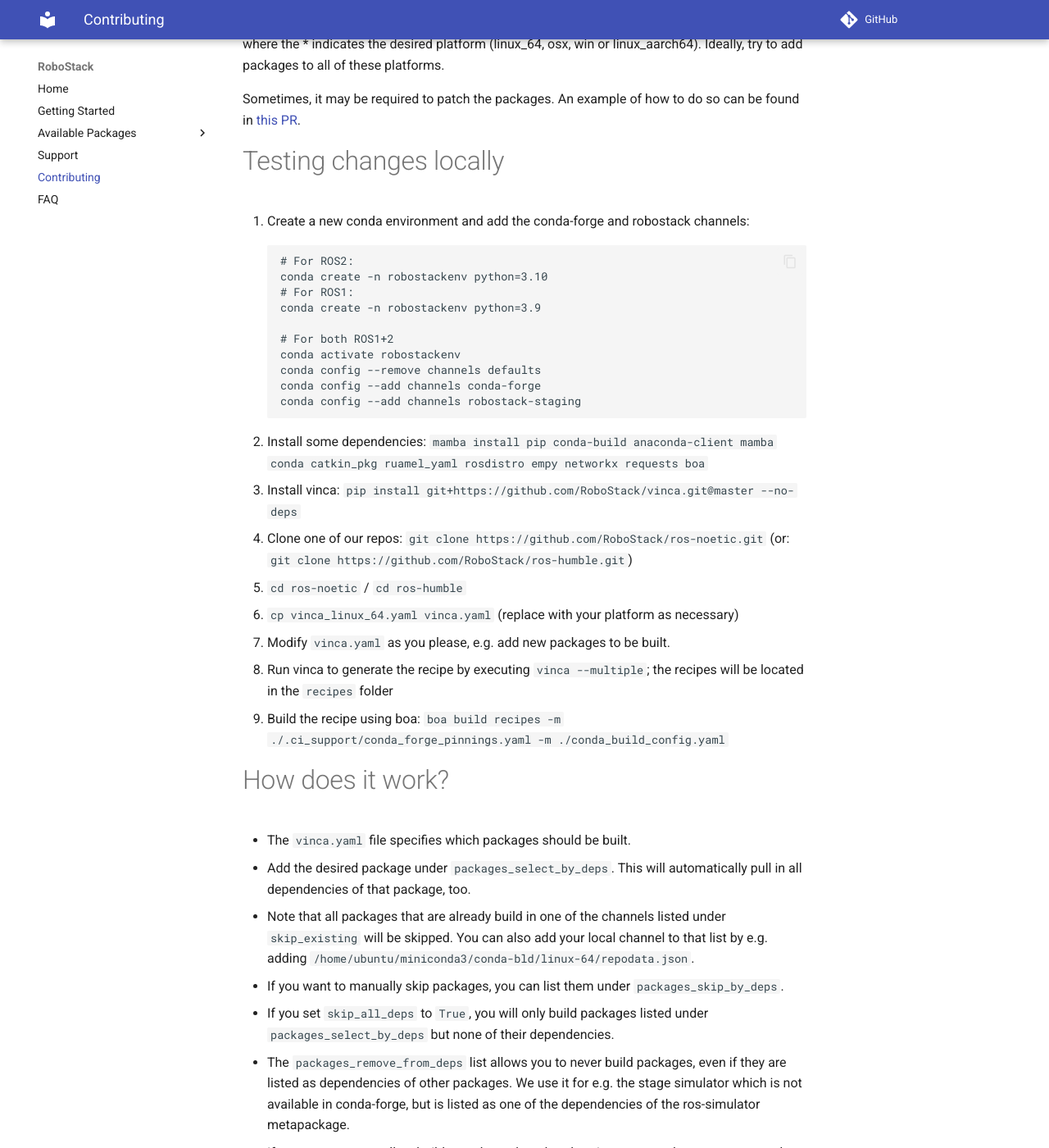
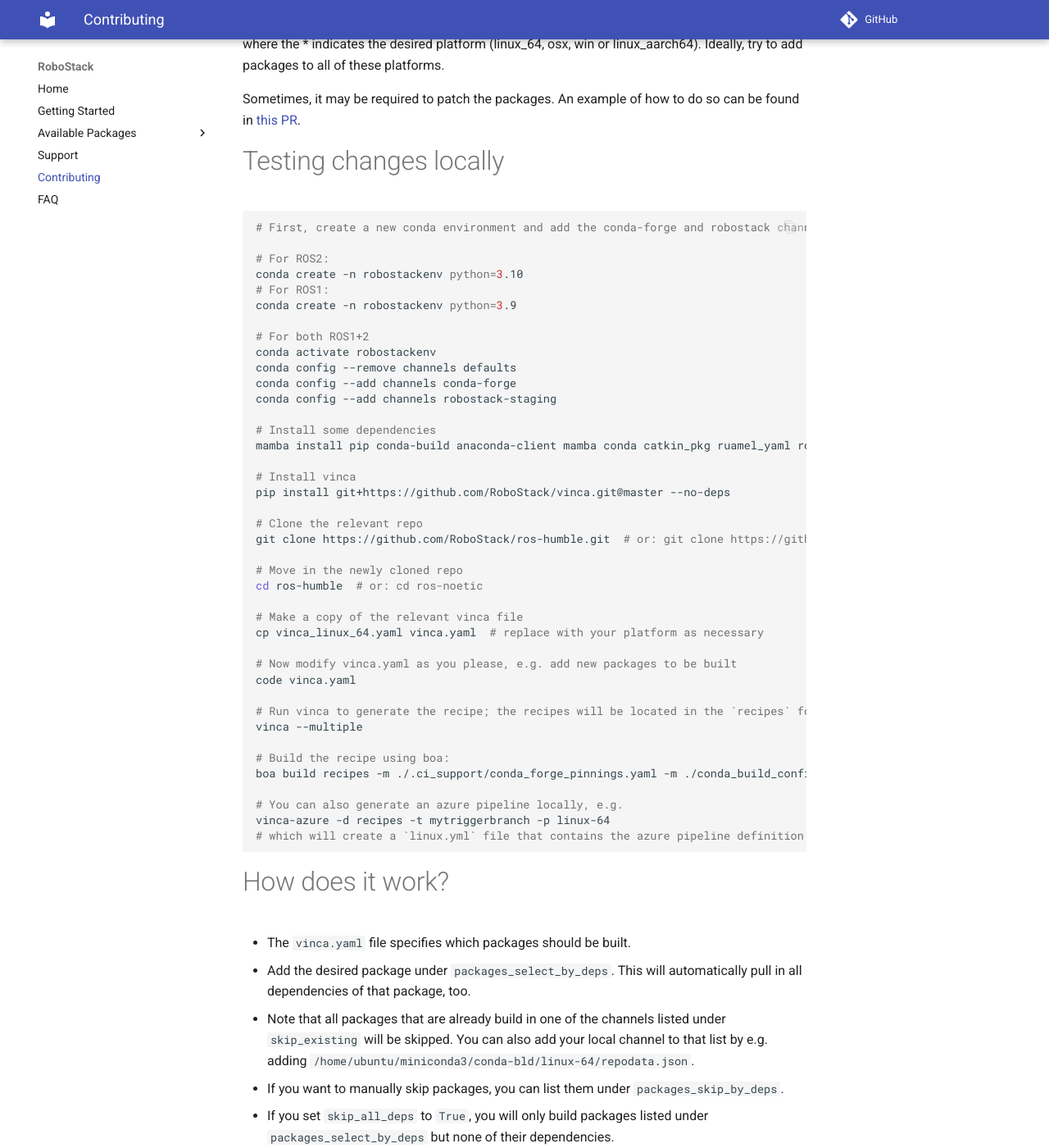
Before and after one commit to RoboStack/robostack.github.io, an MkDocs documentation site: the page built from docs/Contributing.md, in a window 1280 px wide and 1400 px high, scrolled down 572 px. Shown: the whole window at 82% size. Built offline with MkDocs 1.6.1 and Material for MkDocs 9.7.7, drawn with Linux system fonts in a browser that asks for light colours; comment, search, counter and statistics services are not loaded.

Commit message:
Minor tweaks

````diff
--- a/docs/Contributing.md
+++ b/docs/Contributing.md
@@ -24,8 +24,9 @@ Sometimes, it may be required to patch the packages. An example of how to do so
 
 # Testing changes locally
 
-1. Create a new conda environment and add the conda-forge and robostack channels:
-```
+```bash
+# First, create a new conda environment and add the conda-forge and robostack channels:
+
 # For ROS2:
 conda create -n robostackenv python=3.10
 # For ROS1:
@@ -36,15 +37,35 @@ conda activate robostackenv
 conda config --remove channels defaults
 conda config --add channels conda-forge
 conda config --add channels robostack-staging
+
+# Install some dependencies
+mamba install pip conda-build anaconda-client mamba conda catkin_pkg ruamel_yaml rosdistro empy networkx requests boa
+
+# Install vinca
+pip install git+https://github.com/RoboStack/vinca.git@master --no-deps
+
+# Clone the relevant repo
+git clone https://github.com/RoboStack/ros-humble.git  # or: git clone https://github.com/RoboStack/ros-noetic.git
+
+# Move in the newly cloned repo
+cd ros-humble  # or: cd ros-noetic
+
+# Make a copy of the relevant vinca file
+cp vinca_linux_64.yaml vinca.yaml  # replace with your platform as necessary
+
+# Now modify vinca.yaml as you please, e.g. add new packages to be built
+code vinca.yaml
+
+# Run vinca to generate the recipe; the recipes will be located in the `recipes` folder
+vinca --multiple
+
+# Build the recipe using boa:
+boa build recipes -m ./.ci_support/conda_forge_pinnings.yaml -m ./conda_build_config.yaml
+
+# You can also generate an azure pipeline locally, e.g.
+vinca-azure -d recipes -t mytriggerbranch -p linux-64
+# which will create a `linux.yml` file that contains the azure pipeline definition
 ```
-2. Install some dependencies: `mamba install pip conda-build anaconda-client mamba conda catkin_pkg ruamel_yaml rosdistro empy networkx requests boa`
-3. Install vinca: `pip install git+https://github.com/RoboStack/vinca.git@master --no-deps`
-4. Clone one of our repos: `git clone https://github.com/RoboStack/ros-noetic.git` (or: `git clone https://github.com/RoboStack/ros-humble.git`)
-5. `cd ros-noetic` / `cd ros-humble`
-6. `cp vinca_linux_64.yaml vinca.yaml` (replace with your platform as necessary)
-7. Modify `vinca.yaml` as you please, e.g. add new packages to be built.
-8. Run vinca to generate the recipe by executing `vinca --multiple`; the recipes will be located in the `recipes` folder
-9. Build the recipe using boa: `boa build recipes -m ./.ci_support/conda_forge_pinnings.yaml -m ./conda_build_config.yaml`
 
 # How does it work?
 - The `vinca.yaml` file specifies which packages should be built.
````
Also changed, not shown: docs/FAQ.md (+2 -2 lines), docs/GettingStarted.md (+5 -1 lines), docs/index.md (+5 -1 lines).
